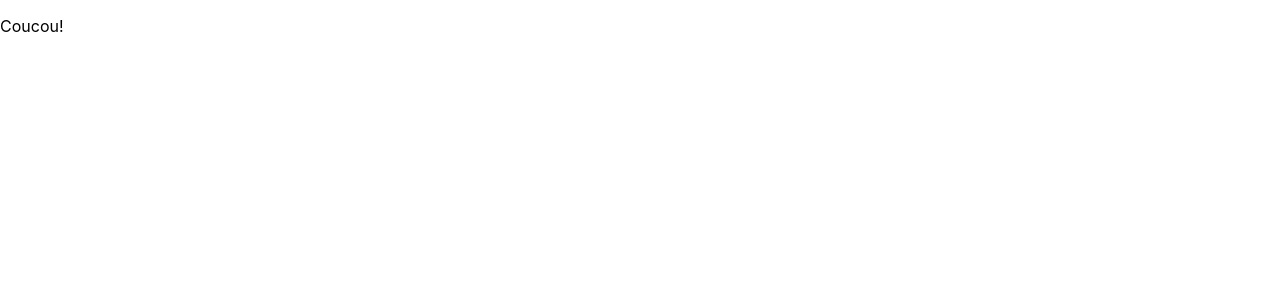
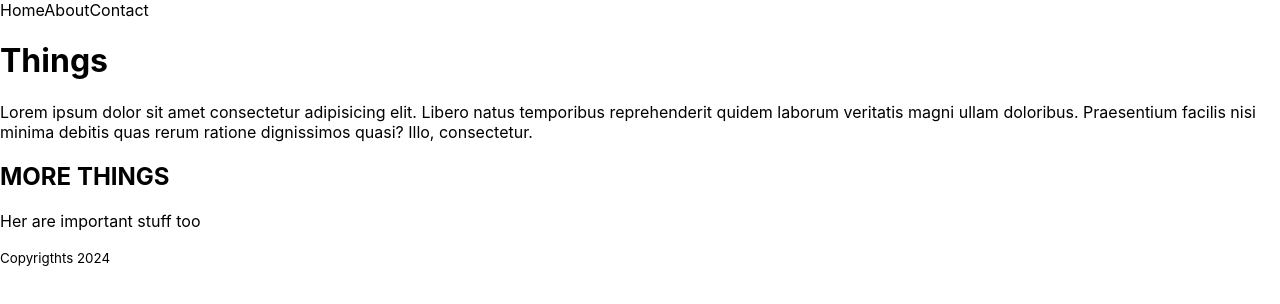
Before and after one commit to alichupichu/ch16-react-tutorial, a React (Create React App) app: page / in a window 1280 px wide. Shown: the top 304 px of the page. Built offline with nearby package versions, Linux system fonts and the light colour scheme.

Commit message:
basic components

```diff
--- a/src/App.js
+++ b/src/App.js
@@ -1,9 +1,18 @@
 import React, { Component } from "react";
+import Header from "./components/Header";
+import Main from "./components/Main";
+import Footer from "./components/Footer";
 
 class App extends Component {
-  state = {};
+  //state = {  }
   render() {
-    return <p>Coucou!</p>;
+    return (
+      <div>
+        <Header />
+        <Main />
+        <Footer />
+      </div>
+    );
   }
 }
 
--- /dev/null
+++ b/src/components/Footer.jsx
@@ -0,0 +1,13 @@
+import React, { Component } from "react";
+
+class Footer extends Component {
+  render() {
+    return (
+      <footer>
+        <small>Copyrigthts 2024</small>
+      </footer>
+    );
+  }
+}
+
+export default Footer;
--- /dev/null
+++ b/src/components/Header.jsx
@@ -0,0 +1,16 @@
+import React, { Component } from "react";
+import Links from "./Links";
+
+class Header extends Component {
+  render() {
+    return (
+      <header>
+        <nav>
+          <Links />
+        </nav>
+      </header>
+    );
+  }
+}
+
+export default Header;
--- /dev/null
+++ b/src/components/Links.jsx
@@ -0,0 +1,15 @@
+import React, { Component } from "react";
+
+class Links extends Component {
+  render() {
+    return (
+      <div>
+        <a>Home</a>
+        <a>About</a>
+        <a>Contact</a>
+      </div>
+    );
+  }
+}
+
+export default Links;
--- /dev/null
+++ b/src/components/Main.jsx
@@ -0,0 +1,22 @@
+import React, { Component } from "react";
+
+class Main extends Component {
+  state = {};
+  render() {
+    return (
+      <div>
+        <h1>Things</h1>
+        <p>
+          Lorem ipsum dolor sit amet consectetur adipisicing elit. Libero natus
+          temporibus reprehenderit quidem laborum veritatis magni ullam
+          doloribus. Praesentium facilis nisi minima debitis quas rerum ratione
+          dignissimos quasi? Illo, consectetur.
+        </p>
+        <h2>MORE THINGS</h2>
+        <p> Her are important stuff too</p>
+      </div>
+    );
+  }
+}
+
+export default Main;
```
